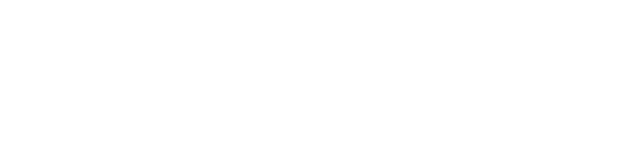
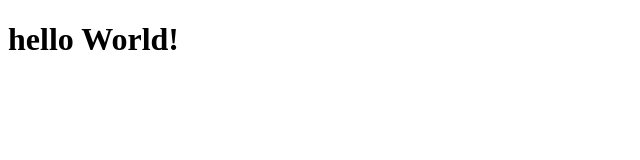
Before and after one commit to Ahsan-Mukhtar051/Web-CS50, a plain HTML site: page index.html in a window 1280 px wide. Shown: the whole page, without its empty margins (0-640 px from the left). Drawn offline with Linux system fonts and the light colour scheme.

Commit message:
little change

```diff
--- a/index.html
+++ b/index.html
@@ -6,6 +6,7 @@
   <title>Document</title>
 </head>
 <body>
+  <h1>hello World!</h1>
 
 </body>
 </html>
```
